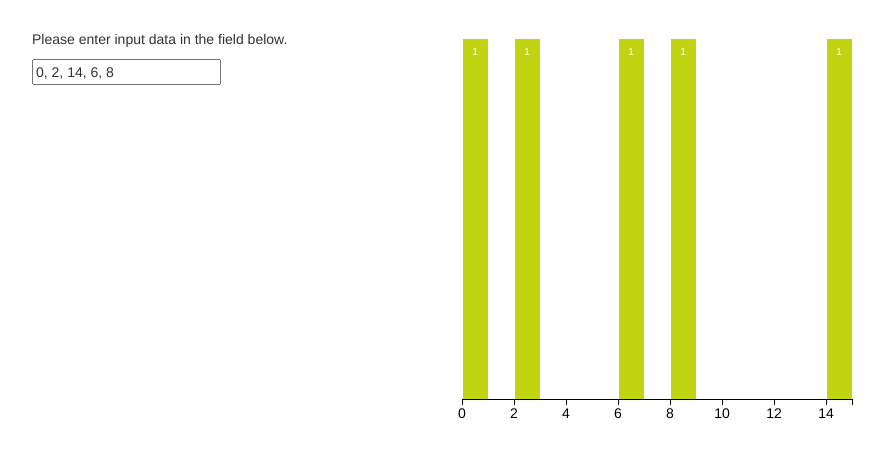
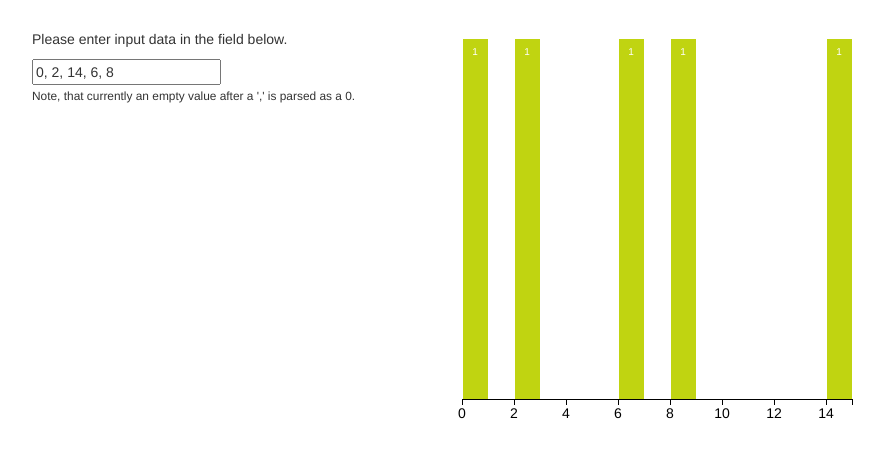
Before and after one commit to BangKarlsen/histogram, a plain HTML site: page index.html in a window 1280 px wide. Shown: the part 182-640 px from the top of the page, without its empty margins (23-907 px from the left). Drawn offline with nearby package versions, Linux system fonts and the light colour scheme.

Commit message:
add extra comments

```diff
--- a/histogram.js
+++ b/histogram.js
@@ -10,8 +10,14 @@ function updateHistogram() {
 }
 
 function getInputData() {
-    var values = d3.select("#numbers").property("value")
+    /* Simple parsing of the input string. This should be improved
+    to sanitize data to remove extra commas, letters, and other invalid input. */
+    var values = d3.select("#numbers").property("value");
     values = values.split(",").map(Number);
+
+    /* The number of bins in the histogram is currently
+    set to the number of values. Alternatively, a slider could have
+    been shown to let the user control the number of bins. */
     var bins = d3.max(values) + 1;
     return {
         values: values,
--- a/index.html
+++ b/index.html
@@ -18,6 +18,9 @@
             <div class="col-md-4">
                 <p>Please enter input data in the field below.</p>
                 <input id="numbers" value="0, 2, 14, 6, 8"></input>
+                <p>
+                    <small>Note, that currently an empty value after a ',' is parsed as a 0.</small>
+                </p>
             </div>
             <div class="col-md-8">
                 <div id="histogram"></div>
@@ -27,8 +30,7 @@
 
     <script src="//d3js.org/d3.v3.min.js"></script>
     <script src="//code.jquery.com/jquery-2.1.1.min.js"></script>
-    <script src="histogram.js">
-    </script>
+    <script src="histogram.js"></script>
 </body>
 
 </html>
```
